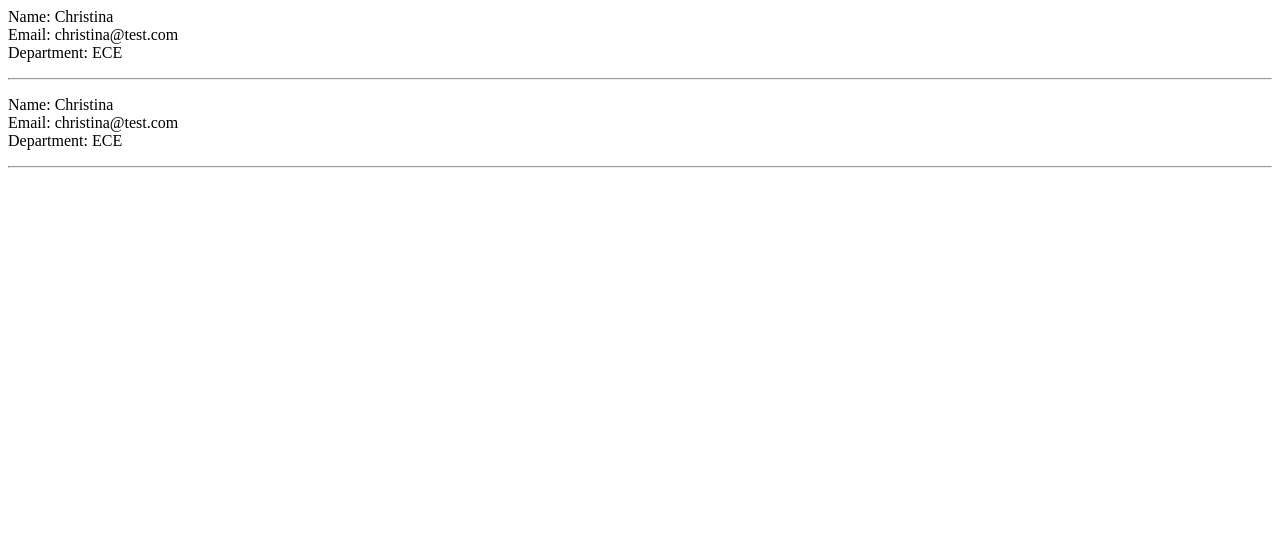
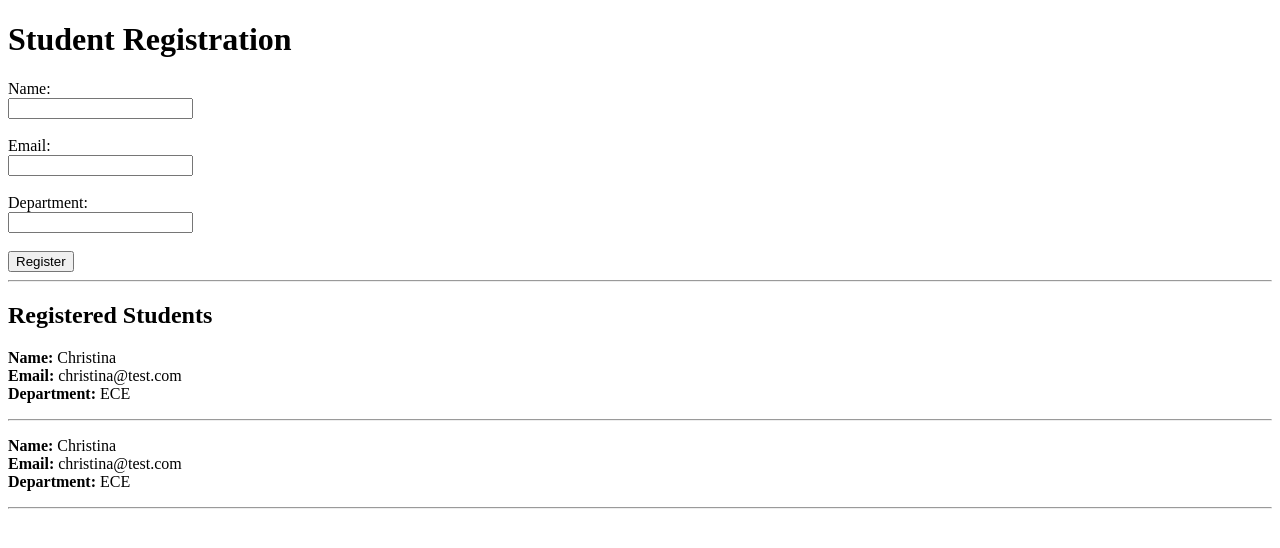
Before and after one commit to ChristinaRajakumari2005/StudentRegistrationSystem, a Flask app: page / in a window 1280 px wide. Shown: the top 548 px of the page. Run offline with Flask 3, Linux system fonts and the light colour scheme; data comes from the database, SQL or seed files in the repository.

Commit message:
Added registration form

```diff
--- a/templates/index.html
+++ b/templates/index.html
@@ -1,11 +1,42 @@
-{% for student in students %}
+<!DOCTYPE html>
+<html>
+<head>
+    <title>Student Registration System</title>
+</head>
+<body>
 
-<p>
-Name: {{ student[0] }} <br>
-Email: {{ student[1] }} <br>
-Department: {{ student[2] }}
-</p>
+    <h1>Student Registration</h1>
 
-<hr>
+    <form action="/register" method="POST">
 
-{% endfor %}
+        <label>Name:</label><br>
+        <input type="text" name="name" required><br><br>
+
+        <label>Email:</label><br>
+        <input type="email" name="email" required><br><br>
+
+        <label>Department:</label><br>
+        <input type="text" name="department" required><br><br>
+
+        <input type="submit" value="Register">
+
+    </form>
+
+    <hr>
+
+    <h2>Registered Students</h2>
+
+    {% for student in students %}
+
+    <p>
+        <strong>Name:</strong> {{ student[0] }}<br>
+        <strong>Email:</strong> {{ student[1] }}<br>
+        <strong>Department:</strong> {{ student[2] }}
+    </p>
+
+    <hr>
+
+    {% endfor %}
+
+</body>
+</html>
```
